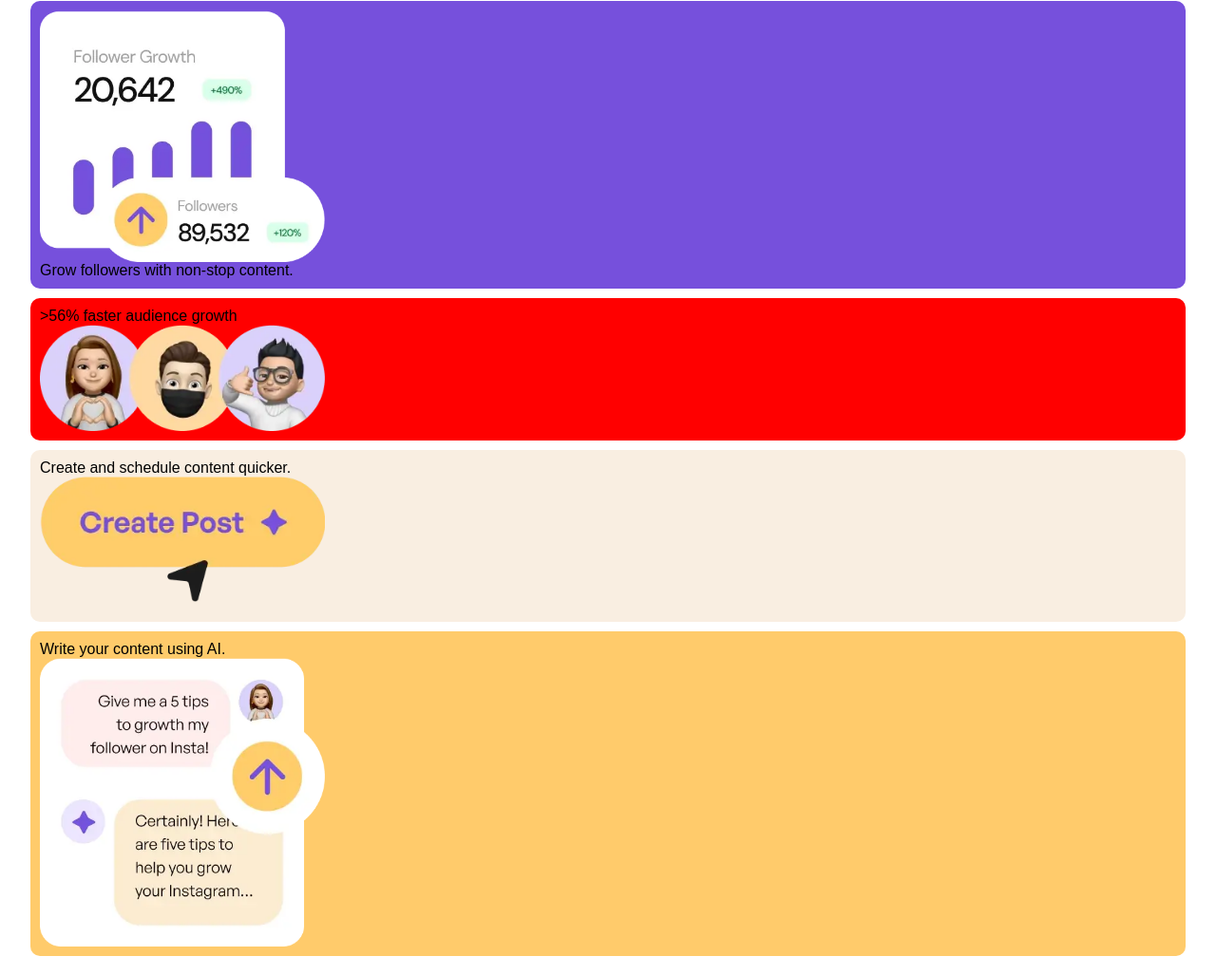
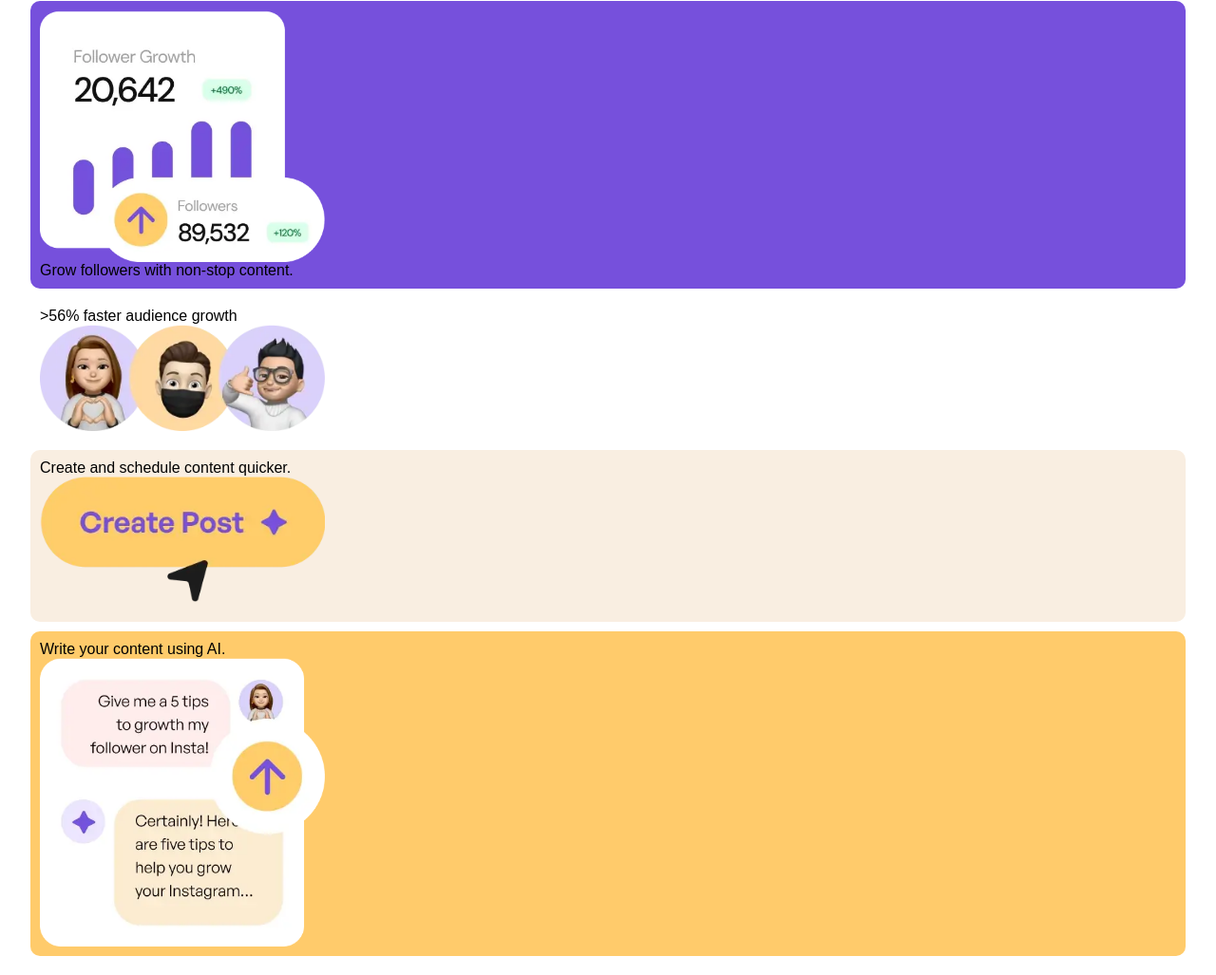
Before and after one commit to Sankar-2006/bento-grid, a plain HTML site: page index.html in a window 1280 px wide. Shown: the part 993-2020 px from the top of the page at 95% size. Drawn offline with Linux system fonts and the light colour scheme.

Commit message:
Update: style.css

```diff
--- a/style.css
+++ b/style.css
@@ -91,7 +91,7 @@ section {
 }
 
 .card-6 {
-  background-color: /*var(--White)*/ red;
+  background-color: var(--White);
 }
 
 .card-7 {
```
